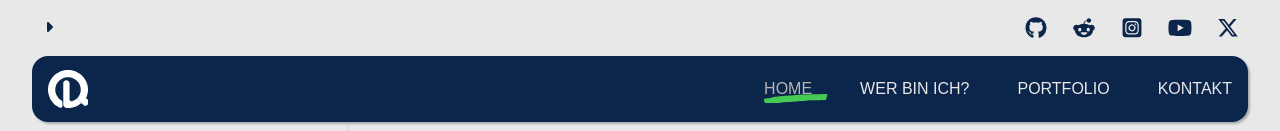
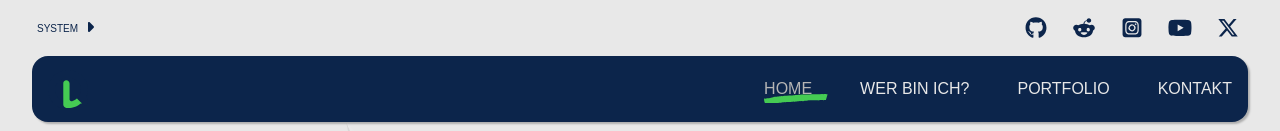
Before and after one commit to Arteque/portfolio1205, a React (Vite) app: page / in a window 1280 px wide. Shown: the top 131 px of the page. Built offline with nearby package versions, Linux system fonts and the light colour scheme.

Commit message:
local storage changes

```diff
--- a/src/Components/ColorMode.jsx
+++ b/src/Components/ColorMode.jsx
@@ -13,9 +13,20 @@
   const setLocalStorageColorMode = (item) => {
     localStorage.setItem("colormode", item)
   }
+
+
+  const getLocalStorageColorMode = () => {
+    if (!localStorage.getItem("colormode")) {
+       return "System"
+    }else{
+        return localStorage.getItem("colormode");
+    }
+}
+
  useEffect(() => {
+  setModeText({text:getLocalStorageColorMode()})
   const dropDownItems = document.querySelectorAll(".colorMode-dropdown li")
-  dropDownItems.forEach(item => {
+  dropDownItems.forEach((item,i) => {
     item.addEventListener("click", (e) => {
       item.parentElement.querySelector(".active").classList.remove("active")
       item.classList.add("active")
@@ -27,6 +38,10 @@
       setOpenMenu(false)
 
       setModeText({text:item.firstElementChild.innerText})
+
+      if(i == 2){
+        localStorage.removeItem("colormode")
+      }
     })
   })
  },[])
--- a/src/Layouts/Main.jsx
+++ b/src/Layouts/Main.jsx
@@ -17,10 +17,10 @@
 
     const getLocalStorageColorMode = () => {
         if (!localStorage.getItem("colormode")) {
-            const systemColorMode = window.matchMedia('(prefers-color-scheme: dark)').matches ? 'dark' : 'light';
-            localStorage.setItem("colormode", systemColorMode);
+           return "System"
+        }else{
+            return localStorage.getItem("colormode");
         }
-        return localStorage.getItem("colormode");
     }
 
     useEffect(() => {
```
